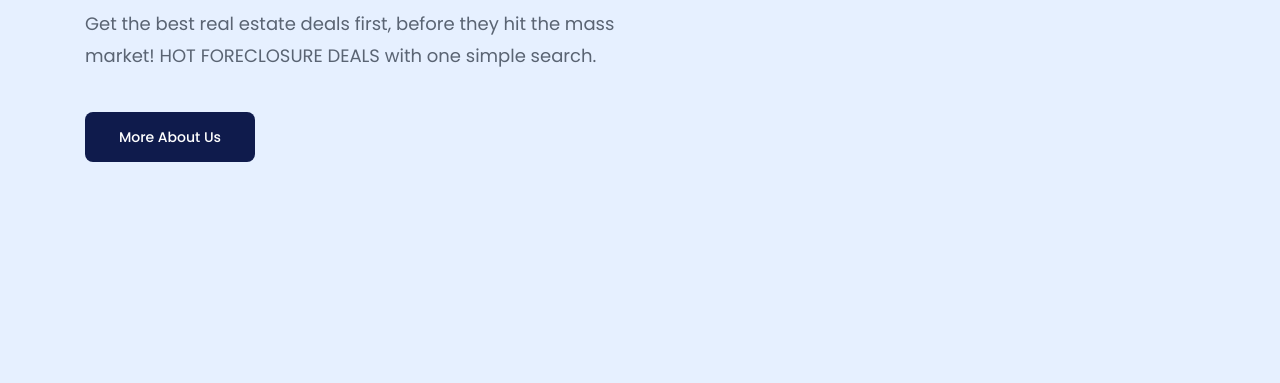
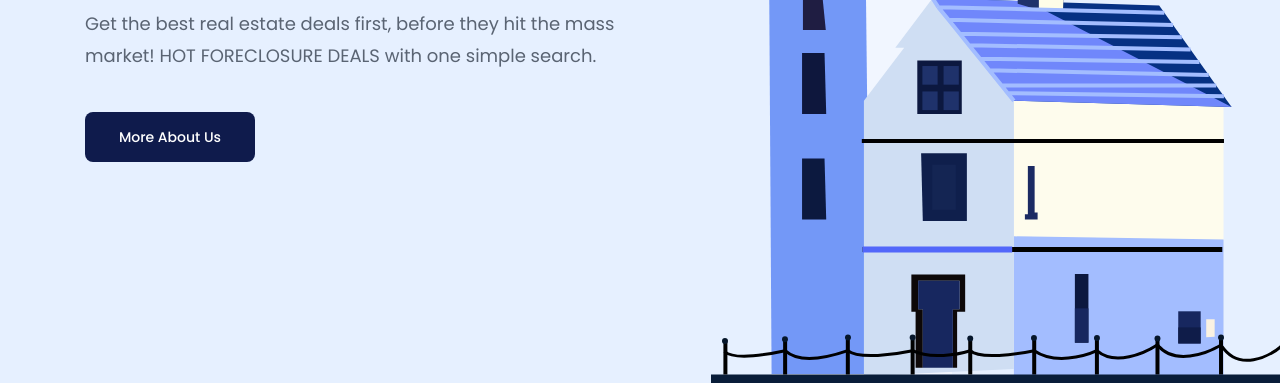
Before and after one commit to Anakonkai01/FrontEnd, a plain HTML site: page Project1/index.html in a window 1280 px wide. Shown: the part 417-800 px from the top of the page. Drawn offline with Linux system fonts and the light colour scheme.

Commit message:
Hero img

```diff
--- a/Project1/assets/css/styles.css
+++ b/Project1/assets/css/styles.css
@@ -45,6 +45,7 @@ a {
 }
 /* header */
 .header {
+  position: relative;
   background: #e6f0ff;
   height: 100vh;
 }
@@ -124,3 +125,9 @@ a {
   margin-top: 40px;
   min-width: 170px;
 }
+
+.img-house {
+  position: absolute;
+  right: calc((100vw - 1110px) / 2 - 100px);
+  bottom: 0;
+}
--- a/Project1/index.html
+++ b/Project1/index.html
@@ -41,6 +41,11 @@
               <!-- cta : call to action -->
               <a href="#!" class="btn hero-cta">More About Us</a>
             </div>
+            <img
+              src="assets/img/house illustration.svg"
+              alt="Discover a place you'll love to live."
+              class="img-house"
+            />
           </div>
         </div>
       </header>
```
Also changed, not shown: Project1/assets/img/house illustration.svg (added).
